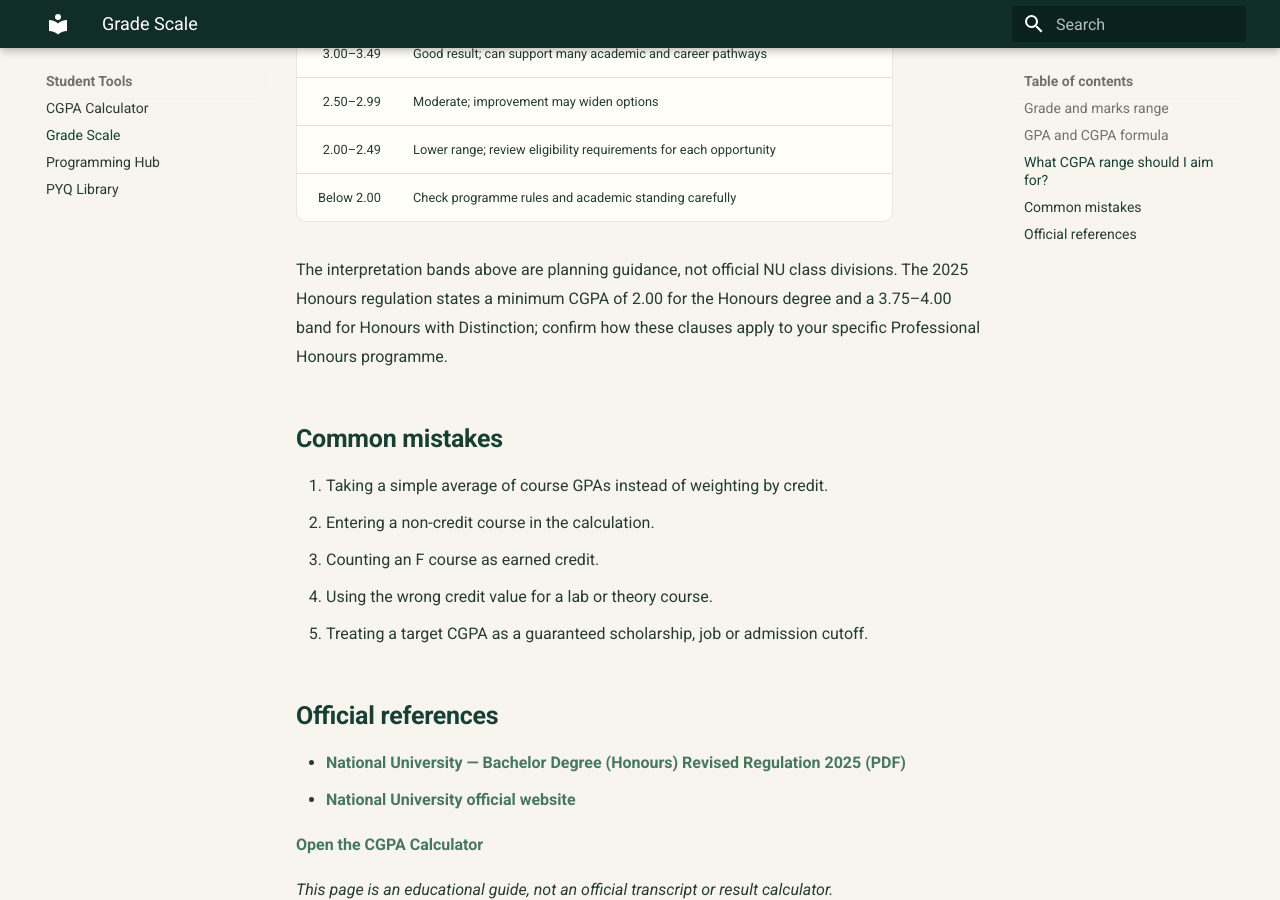
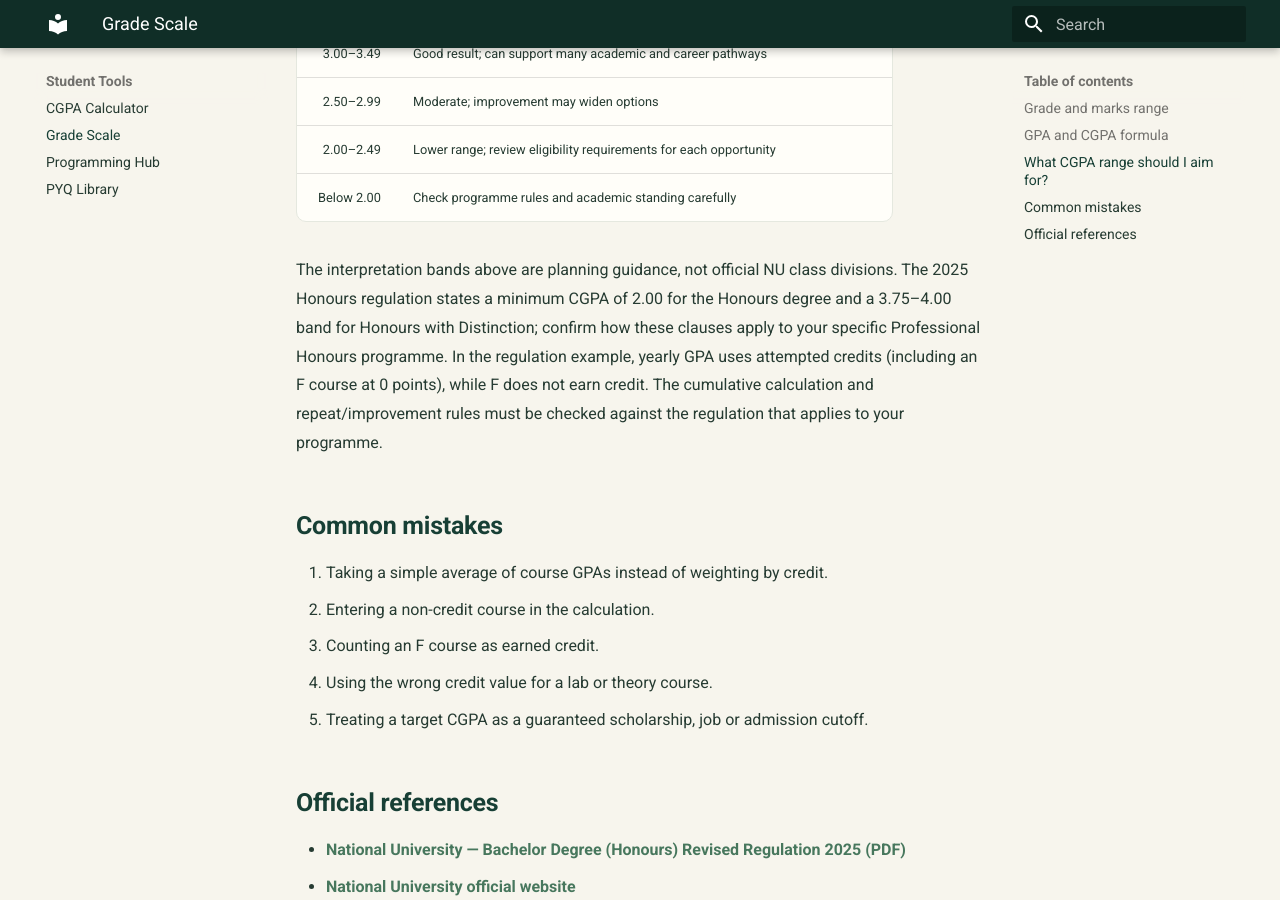
Before and after one commit to taimiyatahsin0-png/nu-cse-notes-store, an MkDocs documentation site: the page built from docs/tools/grade-scale.md, in a window 1280 px wide and 900 px high, scrolled down 1871 px. Built offline with MkDocs 1.6.1 and Material for MkDocs 9.7.7, drawn with Linux system fonts in a browser that asks for light colours; some of the changed text lies outside the part shown.

Commit message:
Clarify attempted and earned credit treatment in grade guide

```diff
--- a/docs/tools/grade-scale.md
+++ b/docs/tools/grade-scale.md
@@ -1,6 +1,6 @@
 # NU Grade Scale
 
-This page summarizes the commonly published National University 4.00 grading scale for Honours programmes. Always confirm that the regulation applies to your programme and session.
+This page summarizes the commonly published National University 4.00 grading scale for Honours programmes. Always confirm that the regulation applies to your programme and session. The 2025 Revised Honours Regulation may not govern Professional Honours CSE.
 
 ## Grade and marks range
 
@@ -51,7 +51,7 @@ For example:
 | 2.00–2.49 | Lower range; review eligibility requirements for each opportunity |
 | Below 2.00 | Check programme rules and academic standing carefully |
 
-The interpretation bands above are planning guidance, not official NU class divisions. The 2025 Honours regulation states a minimum CGPA of 2.00 for the Honours degree and a 3.75–4.00 band for Honours with Distinction; confirm how these clauses apply to your specific Professional Honours programme.
+The interpretation bands above are planning guidance, not official NU class divisions. The 2025 Honours regulation states a minimum CGPA of 2.00 for the Honours degree and a 3.75–4.00 band for Honours with Distinction; confirm how these clauses apply to your specific Professional Honours programme. In the regulation example, yearly GPA uses attempted credits (including an F course at 0 points), while F does not earn credit. The cumulative calculation and repeat/improvement rules must be checked against the regulation that applies to your programme.
 
 ## Common mistakes
 
```
